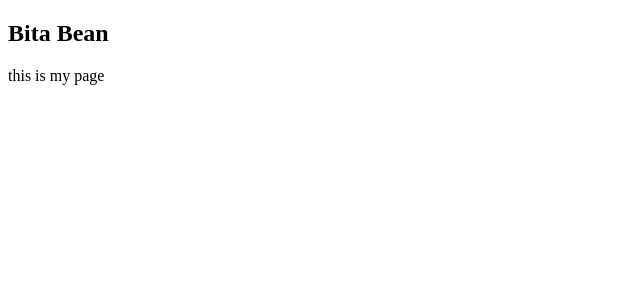
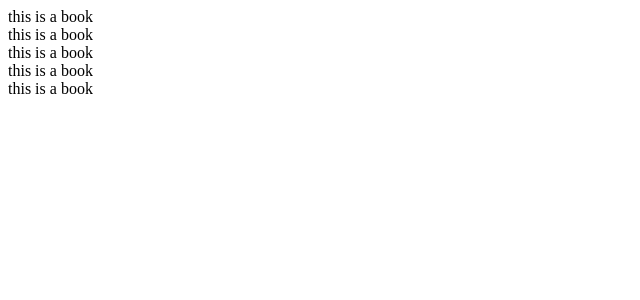
Before and after one commit to Rheaazarraga/react-tutorial-booklist, a React (Create React App) app: page / in a window 1280 px wide. Shown: the top 300 px of the page, without its empty margins (0-640 px from the left). Built offline with nearby package versions, Linux system fonts and the light colour scheme.

Commit message:
start of mini book list project

```diff
--- a/src/index.js
+++ b/src/index.js
@@ -15,20 +15,23 @@ formatting
 
 // nested components, react tools
 
-function Greeting() {
+function BookList() {
 
   return(
-    <div>
-      <Person />
-      <Msg />
-    </div>
+    <section>
+      <Book />
+      <Book />
+      <Book />
+      <Book />
+      <Book />
+    </section>
   );
 }
 
-const Person = () => <h2>Bita Bean</h2>;
-const Msg = () => {
-  return  <p>this is my page</p>;
+const Book = () => {
+  return <article>
+    this is a book
+  </article>
 };
 
-
-ReactDom.render(<Greeting/>, document.getElementById('root'));
+ReactDom.render(<BookList/>, document.getElementById('root'));
```
